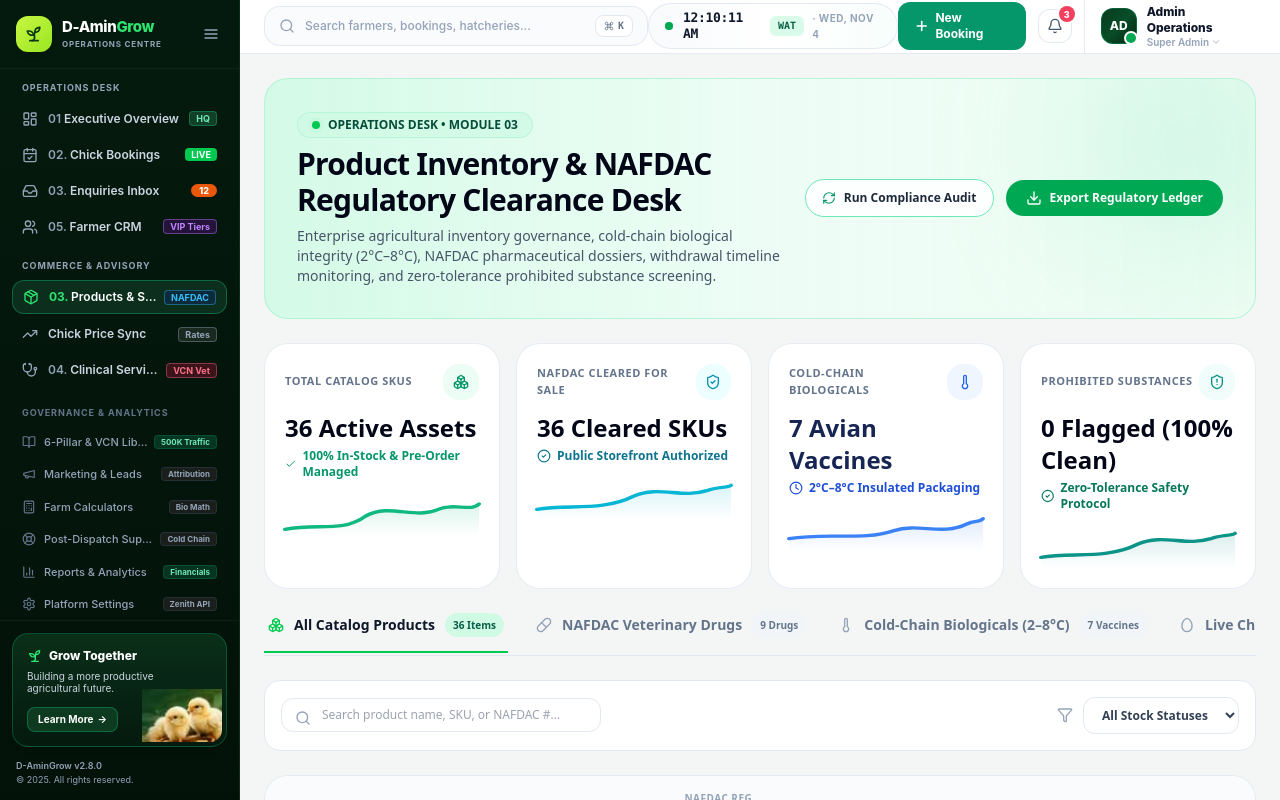
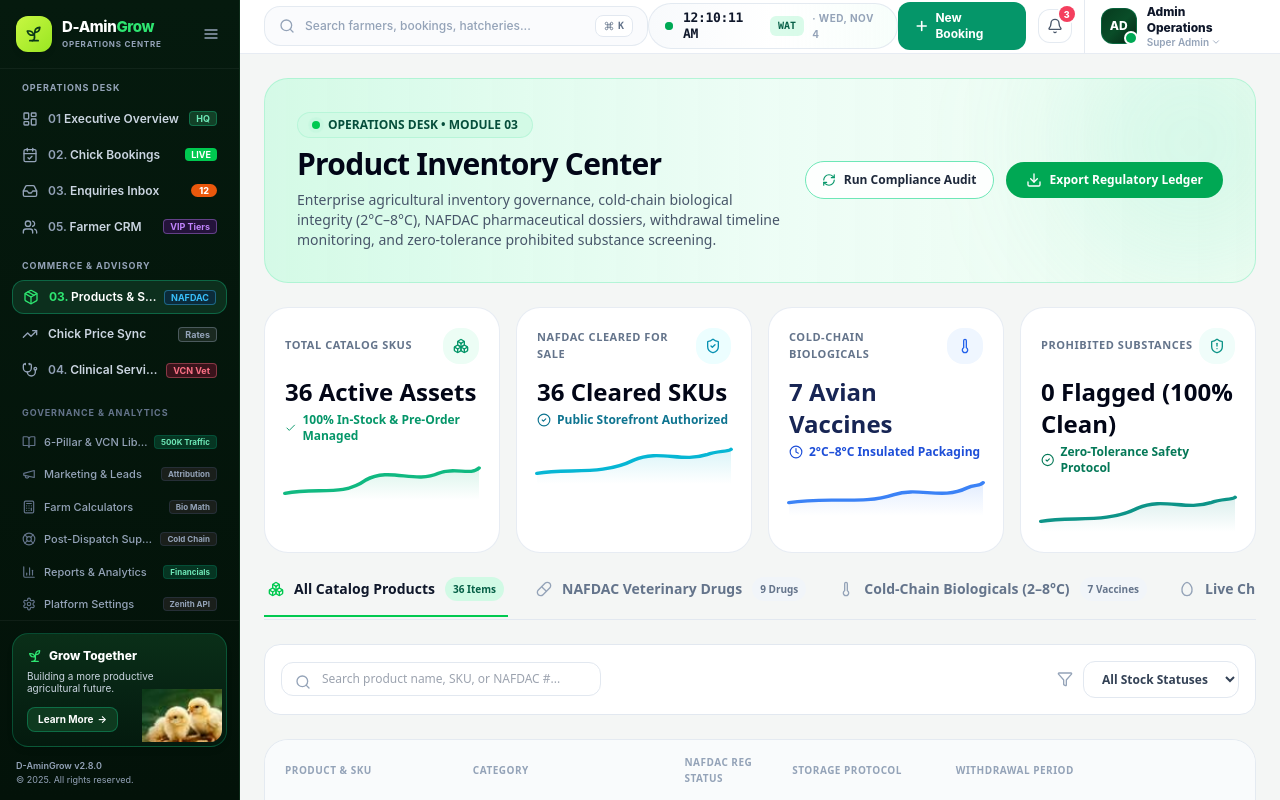
Before and after one commit to damingrow/web-app, a Next.js app: page /admin/products in a window 1280 px wide. Built offline with nearby package versions, Linux system fonts and the light colour scheme.

Commit message:
chore(admin): change product inventory header to Product Inventory Center

```diff
--- a/src/app/admin/(dashboard)/products/page.tsx
+++ b/src/app/admin/(dashboard)/products/page.tsx
@@ -4,7 +4,7 @@ import { PRODUCTS } from '@/data/products';
 import ProductsClient from './products-client';
 
 export const metadata: Metadata = {
-  title: 'NAFDAC Veterinary Inventory & Regulatory Controls — Admin Operations | D-AminGrow',
+  title: 'Product Inventory Center — Admin Operations | D-AminGrow',
   description: 'Manage agricultural products, NAFDAC regulatory compliance dossiers, cold-chain specifications, and withdrawal timelines.',
 };
 
--- a/src/app/admin/(dashboard)/products/products-client.tsx
+++ b/src/app/admin/(dashboard)/products/products-client.tsx
@@ -277,7 +277,7 @@ export default function ProductsClient({ initialProducts }: ProductsClientProps)
               <span>OPERATIONS DESK • MODULE 03</span>
             </div>
             <h1 className="text-2xl lg:text-3xl font-extrabold tracking-tight text-slate-950 font-heading">
-              Product Inventory &amp; NAFDAC Regulatory Clearance Desk
+              Product Inventory Center
             </h1>
             <p className="max-w-2xl text-xs sm:text-sm text-slate-600 leading-relaxed">
               Enterprise agricultural inventory governance, cold-chain biological integrity (2°C–8°C), NAFDAC pharmaceutical dossiers, withdrawal timeline monitoring, and zero-tolerance prohibited substance screening.
```
